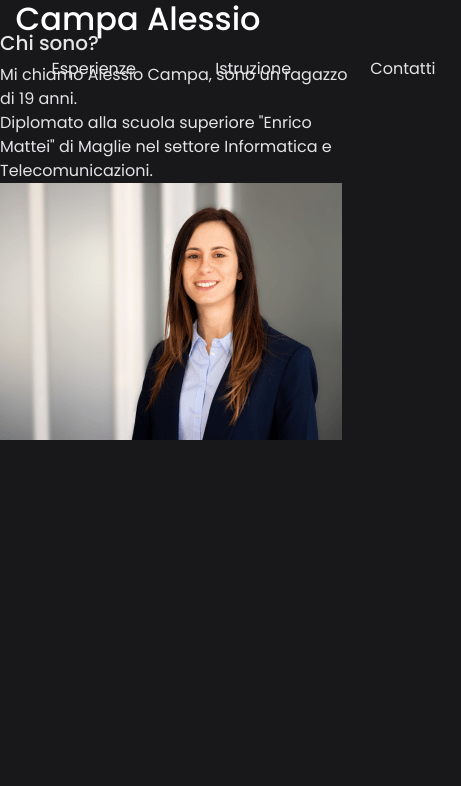
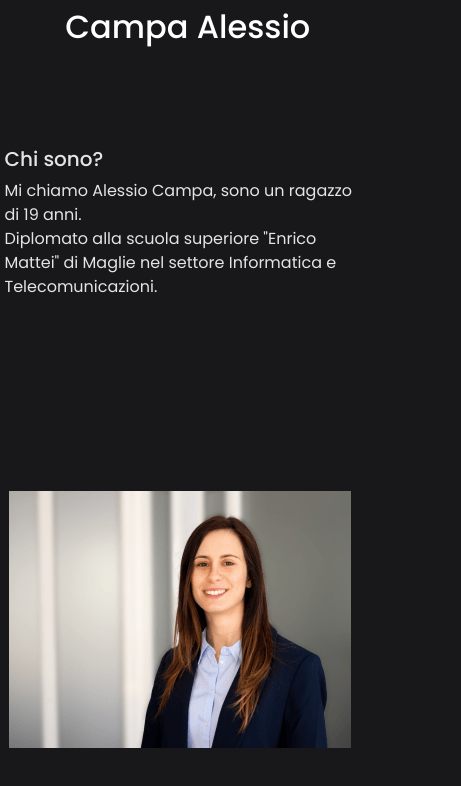
Before and after one commit to Culumbuman/sito, a plain HTML site: page index.html in a window 390 px wide. Shown: the whole page, 461 px wide, since content can reach past the window. Drawn offline with nearby package versions, Linux system fonts and the light colour scheme.

Commit message:
Add files via upload

```diff
--- a/styles/home.css
+++ b/styles/home.css
@@ -1,27 +1,23 @@
-@media only screen and (max-width: 768px) {
-    .info-testo {
-        padding-left:0vw !important;
-        margin-bottom: 2vw;
+@media only screen and (max-width: 1200px) {
+    .home{
+        height: calc(100vh - 13vw) !important;
     }
-    .info-home{
-        margin-bottom: 30vw;
-        height: 70vw;
+    .testo{
+        padding-left: 5vw !important;
+    }
+    .img{
+        text-align: center;
     }
 }
 
-.info-testo {
-    padding-left: 10vw;
+
+.home{
+    height: calc(100vh - 8vw);
+    justify-content: center;
+    display: flex;
+    align-items: center;
 }
 
-.info-img{
-    max-width: 100%;
+.testo{
+    padding-left: 20vw;
 }
-
-.info-home{
-    margin: 0;
-    height: 50vw;
-    width: 100%;
-    display: flex;
-    align-content: center;
-    justify-content: center;
-}
--- a/styles/navbar.css
+++ b/styles/navbar.css
@@ -1,3 +1,19 @@
+@media only screen and (max-width: 768px) {
+    .c-link {
+        display: none !important;
+    }
+}
+
+@media only screen and (max-width: 1200px) {
+    .logo {
+        justify-content: center;
+        padding-top: 2vw;
+    }
+    .nav_row{
+        height: 13vw !important;
+    }
+}
+
 .lista-link {
     display: flex;
     align-items: center;
@@ -50,6 +66,5 @@
 .nav_row {
     padding: 0;
     height: 8vw;
-    width: 100vw;
     transition: all 0.4s ease;
 }
```
